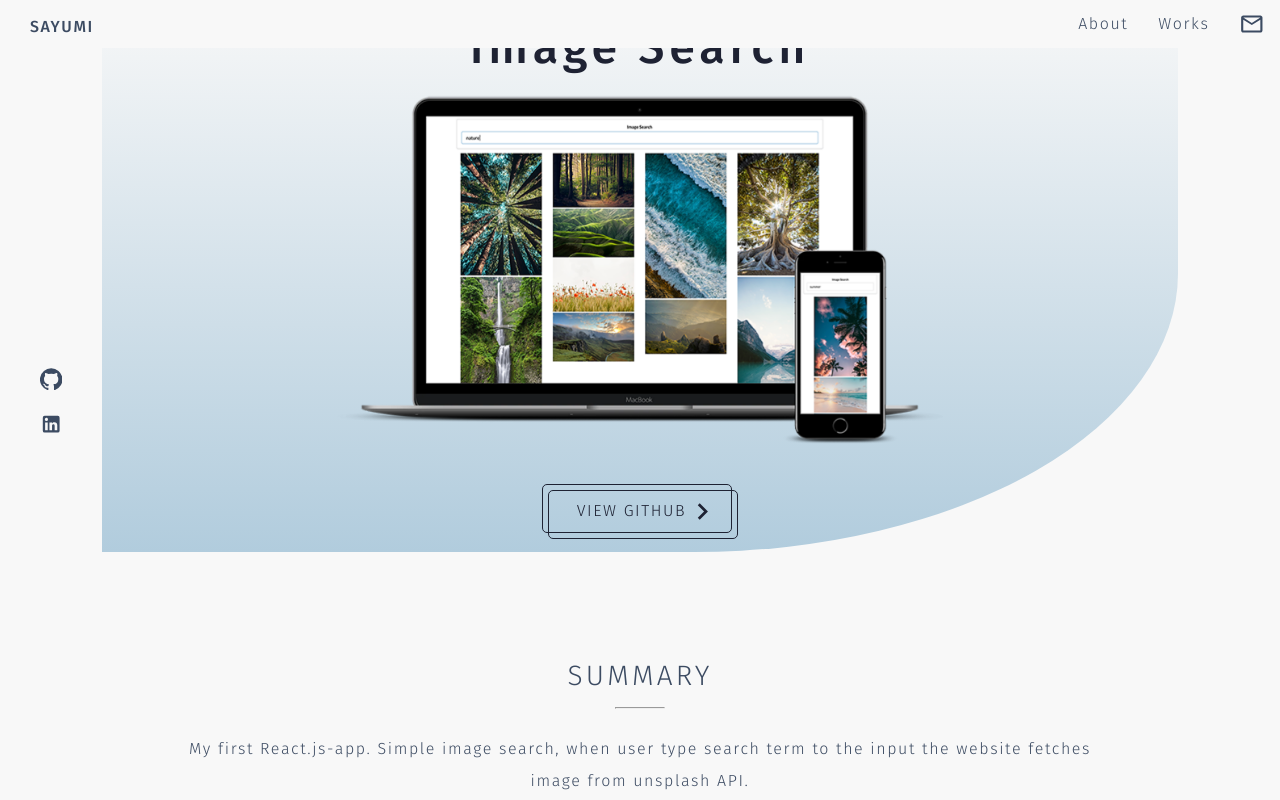
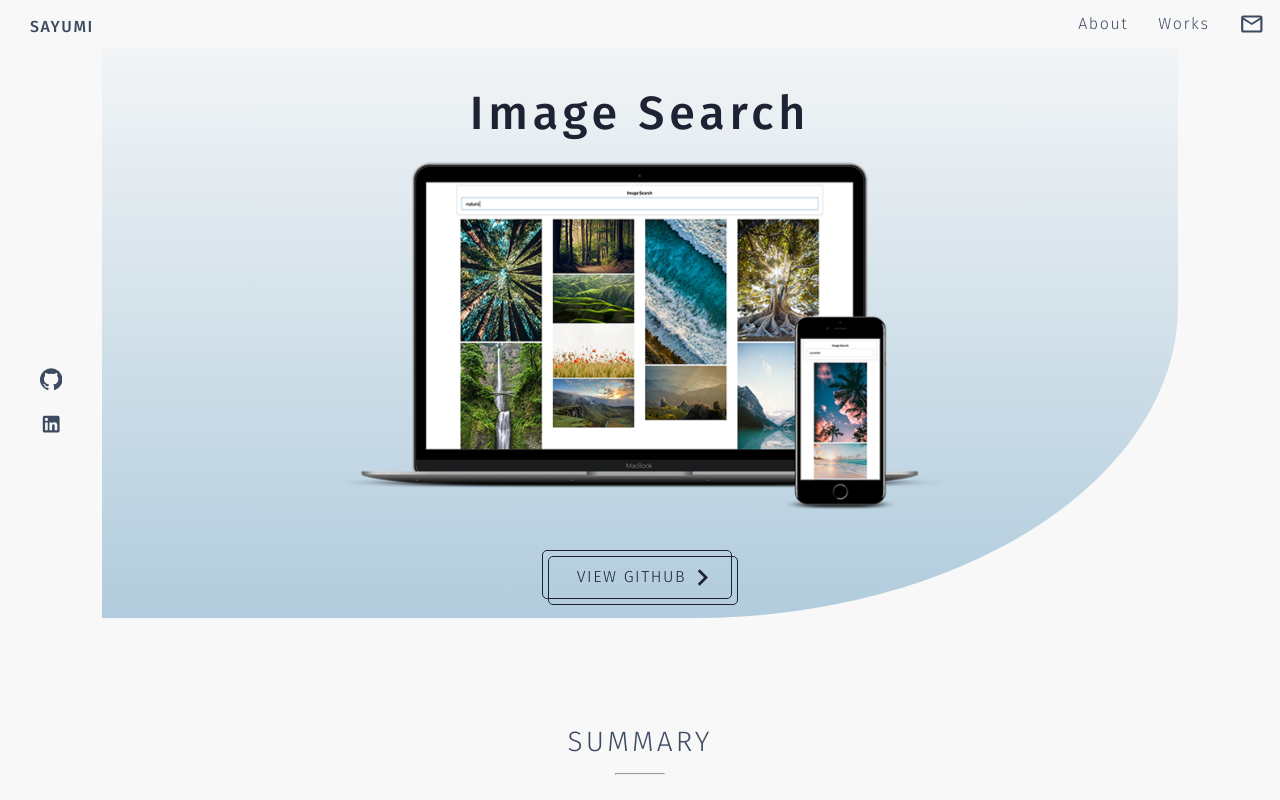
Before and after one commit to Sayumi-n/portfolio-react, a React (Create React App) app: page /work2 in a window 1280 px wide. Shown: the top 800 px of the page. Built offline with nearby package versions, Linux system fonts and the light colour scheme.

Commit message:
fix works page

```diff
--- a/src/components/subpage/Work1.jsx
+++ b/src/components/subpage/Work1.jsx
@@ -66,7 +66,7 @@ class Work1 extends React.Component {
           <Typography
             variant="h4"
             color="secondary"
-            style={{ paddingTop: "24px" }}
+            style={{ paddingTop: "90px" }}
           >
             {ProjectObj.project1.title}
           </Typography>
--- a/src/components/subpage/Work2.jsx
+++ b/src/components/subpage/Work2.jsx
@@ -66,7 +66,7 @@ class Work2 extends React.Component {
           <Typography
             variant="h4"
             color="secondary"
-            style={{ paddingTop: "24px" }}
+            style={{ paddingTop: "90px" }}
           >
             {ProjectObj.project2.title}
           </Typography>
--- a/src/components/subpage/Work3.jsx
+++ b/src/components/subpage/Work3.jsx
@@ -66,7 +66,7 @@ class Work3 extends React.Component {
           <Typography
             variant="h4"
             color="secondary"
-            style={{ paddingTop: "24px" }}
+            style={{ paddingTop: "90px" }}
           >
             {ProjectObj.project3.title}
           </Typography>
```
